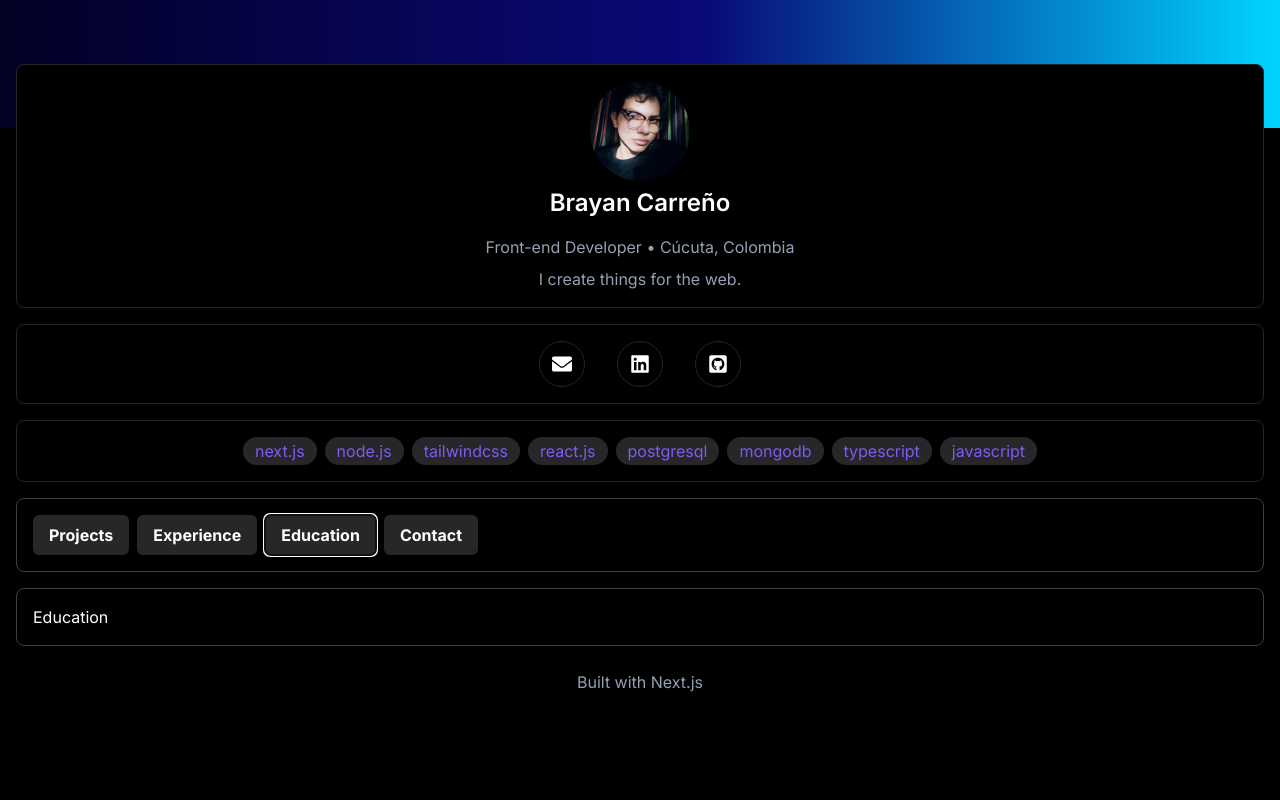
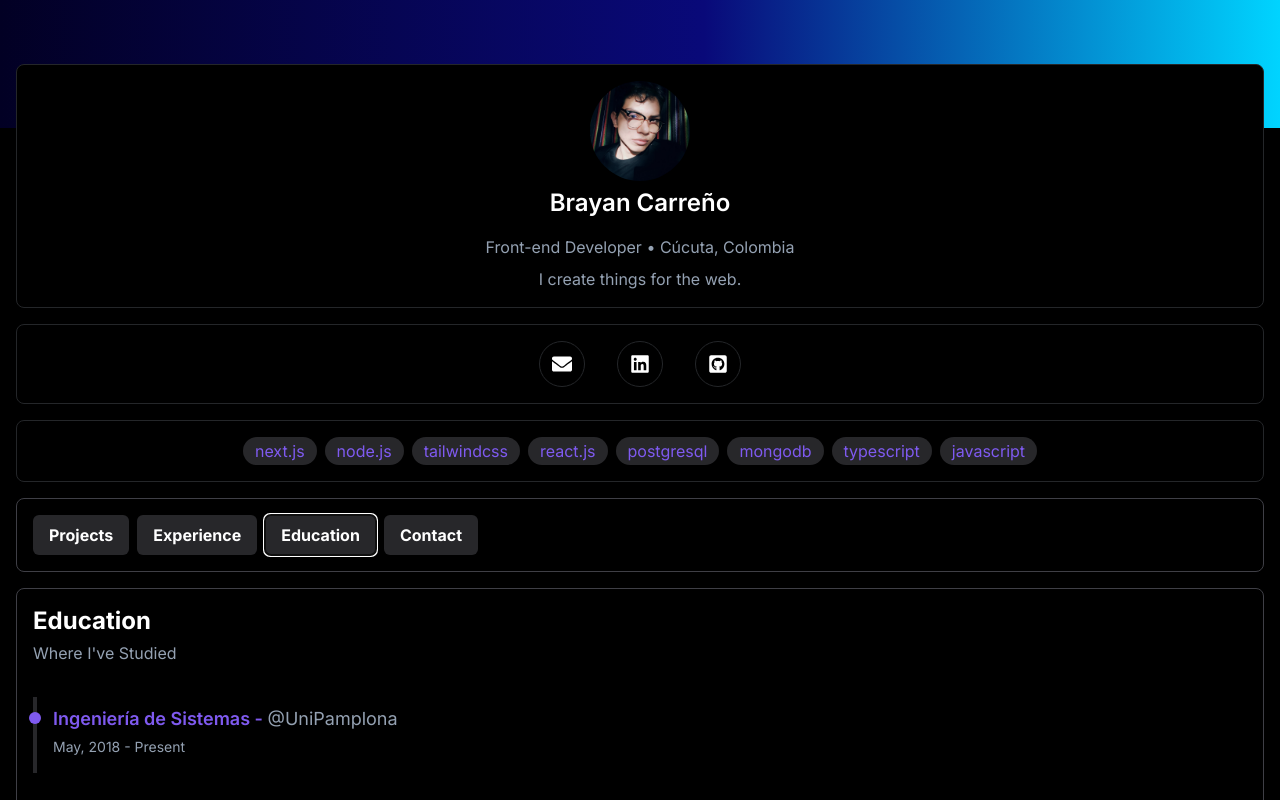
Before and after one commit to andrescptrc/old-portfolio, a Next.js app: page / in a window 1280 px wide. Both pictures are taken after a click on the tab "Education". Shown: the top 800 px of the page. Built offline with nearby package versions, Linux system fonts and the light colour scheme.

Commit message:
chore: add the education panel

```diff
--- a/src/components/education/EducationPanel.tsx
+++ b/src/components/education/EducationPanel.tsx
@@ -1,7 +1,54 @@
 import { Tab } from '@headlessui/react';
+import Image from 'next/image';
+import Link from 'next/link';
 
 const EducationPanel = () => {
-  return <Tab.Panel>Education</Tab.Panel>;
+  return (
+    <Tab.Panel>
+      <div className="w-full">
+        <h2 className="text-2xl font-bold mb-1">Education</h2>
+        <p className="text-accent mb-8">Where I&apos;ve Studied</p>
+        <div className="flex flex-col gap-8 mb-8">
+          <div className="border-l-4 border-l-zinc-800 px-4 py-2 relative">
+            <div className="w-3 h-3 rounded-full bg-primary absolute top-[15px] -left-[8px]" />
+            <p className="text-primary font-semibold text-lg mb-1">
+              Ingeniería de Sistemas -{' '}
+              <Link href="https://www.unipamplona.edu.co/">
+                <a className="text-accent font-normal hover:underline">
+                  @UniPamplona
+                </a>
+              </Link>
+            </p>
+            <h3 className="mb-2 text-accent text-sm">May, 2018 - Present</h3>
+          </div>
+        </div>
+        <h2 className="text-2xl font-bold mb-1">Online Education</h2>
+        <p className="text-accent mb-8">Where I&apos;ve Studied</p>
+        <div className="flex flex-col gap-6">
+          <div className="p-4 border-base-100 flex">
+            <div className="relative h-16 w-16 flex-shrink-0 rounded-lg overflow-hidden">
+              <Image
+                src="/udemy-logo.png"
+                className="object-cover transition-opacity duration-300 ease-in-out"
+                alt="Udemy Logo"
+                layout="fill"
+              />
+            </div>
+            <div className="ml-4">
+              <Link href="https://www.udemy.com/certificate/UC-a1c353f6-6bb4-403c-8e2b-4ca2d0a984d1/">
+                <a className="text-primary font-semibold hover:underline">
+                  Javascript Moderno
+                </a>
+              </Link>
+              <p className="text-accent text-sm">
+                Udemy - ID UC-a1c353f6-6bb4-403c-8e2b-4ca2d0a984d1
+              </p>
+            </div>
+          </div>
+        </div>
+      </div>
+    </Tab.Panel>
+  );
 };
 
 export default EducationPanel;
```
Also changed, not shown: public/udemy-logo.png (added).
